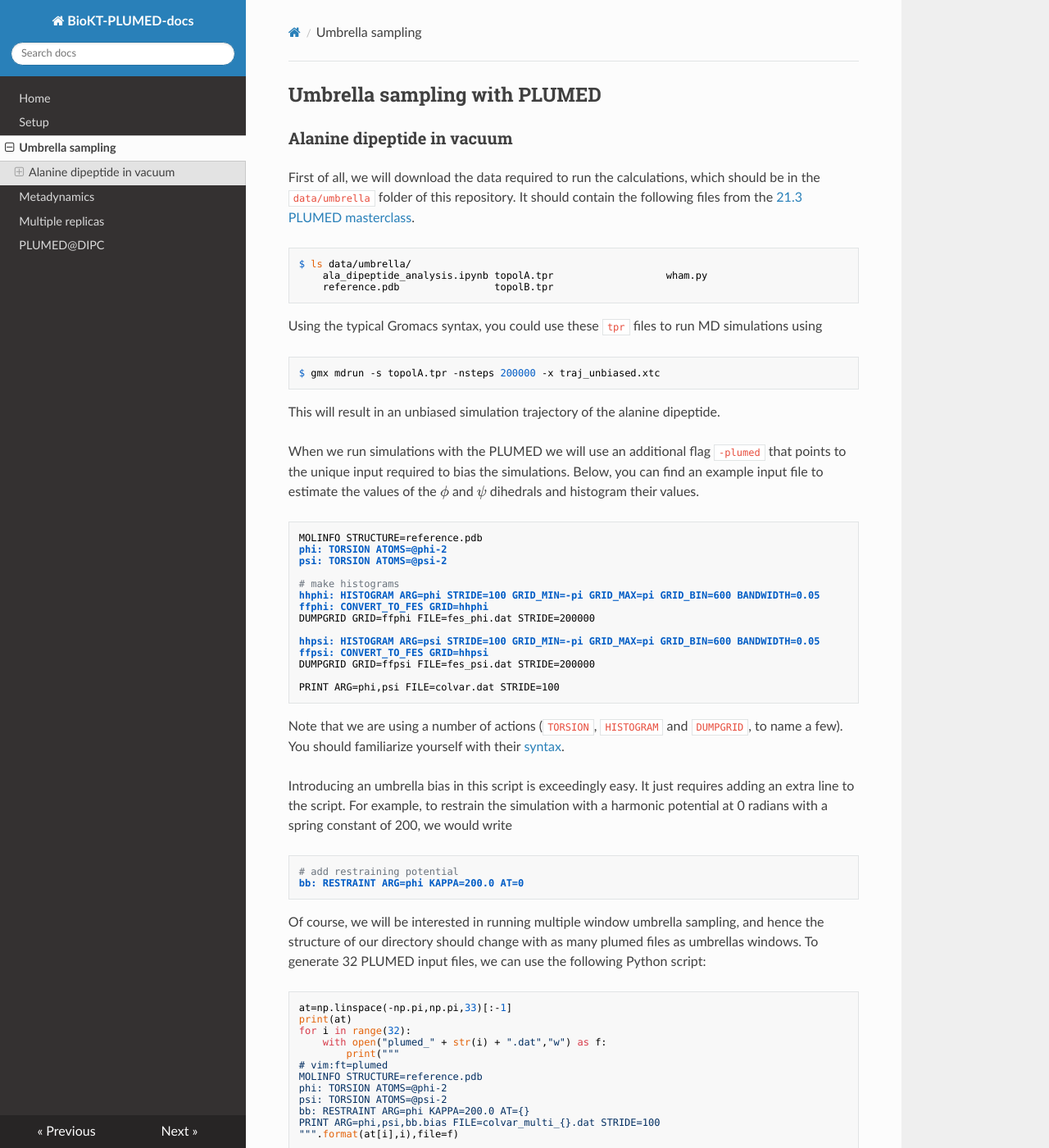
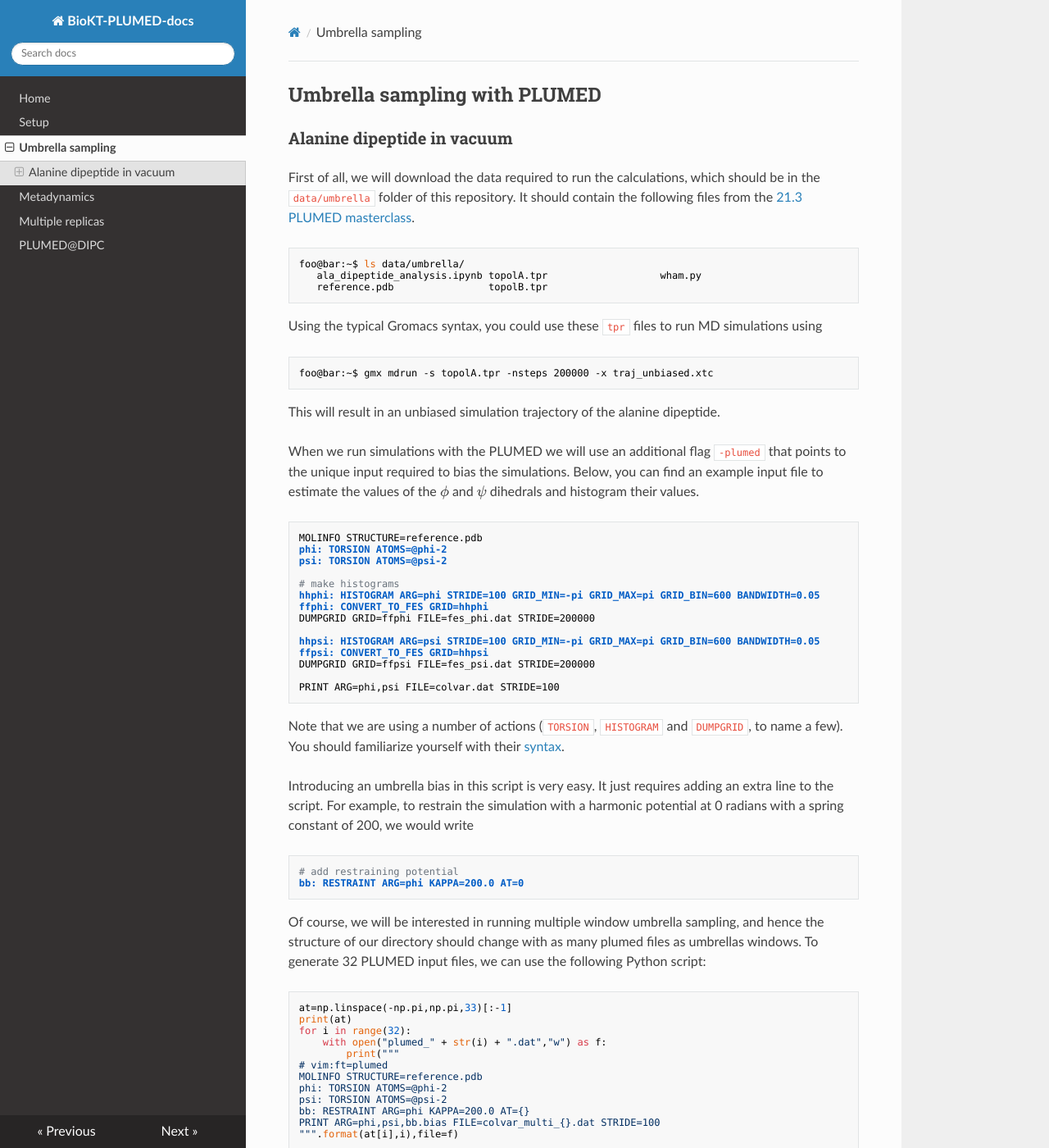
Before and after one commit to BioKT/PLUMED-docs, an MkDocs documentation site: the page built from docs/umbrella.md, in a window 1280 px wide and 1400 px high. Shown: the whole window at 82% size. Built offline with MkDocs 1.6.1, drawn with Linux system fonts in a browser that asks for light colours; nearby versions of some CDN libraries; formulas are drawn with MathJax 3; some of the changed text lies outside the part shown.

Commit message:
improves syntax in umbrella

````diff
--- a/docs/umbrella.md
+++ b/docs/umbrella.md
@@ -10,16 +10,16 @@
 should be in the `data/umbrella` folder of this repository.
 It should contain the following files from the
 [21.3 PLUMED masterclass](https://www.plumed.org/doc-v2.7/user-doc/html/masterclass-21-3.html).
-
-    $ ls data/umbrella/
-        ala_dipeptide_analysis.ipynb topolA.tpr                   wham.py
-        reference.pdb                topolB.tpr
-
+```bash
+foo@bar:~$ ls data/umbrella/
+   ala_dipeptide_analysis.ipynb topolA.tpr                   wham.py
+   reference.pdb                topolB.tpr
+```
 Using the typical Gromacs syntax, you could use these `tpr` files
 to run MD simulations using
-
-    $ gmx mdrun -s topolA.tpr -nsteps 200000 -x traj_unbiased.xtc
-
+```bash
+foo@bar:~$ gmx mdrun -s topolA.tpr -nsteps 200000 -x traj_unbiased.xtc
+```
 This will result in an unbiased simulation trajectory of the
 alanine dipeptide.
 
@@ -29,61 +29,64 @@
 estimate the values of the \\( \phi \\) and \\( \psi \\) dihedrals
 and histogram their values.
 
-    MOLINFO STRUCTURE=reference.pdb
-    phi: TORSION ATOMS=@phi-2
-    psi: TORSION ATOMS=@psi-2
+```
+MOLINFO STRUCTURE=reference.pdb
+phi: TORSION ATOMS=@phi-2
+psi: TORSION ATOMS=@psi-2
 
-    # make histograms
-    hhphi: HISTOGRAM ARG=phi STRIDE=100 GRID_MIN=-pi GRID_MAX=pi GRID_BIN=600 BANDWIDTH=0.05
-    ffphi: CONVERT_TO_FES GRID=hhphi
-    DUMPGRID GRID=ffphi FILE=fes_phi.dat STRIDE=200000
+# make histograms
+hhphi: HISTOGRAM ARG=phi STRIDE=100 GRID_MIN=-pi GRID_MAX=pi GRID_BIN=600 BANDWIDTH=0.05
+ffphi: CONVERT_TO_FES GRID=hhphi
+DUMPGRID GRID=ffphi FILE=fes_phi.dat STRIDE=200000
 
-    hhpsi: HISTOGRAM ARG=psi STRIDE=100 GRID_MIN=-pi GRID_MAX=pi GRID_BIN=600 BANDWIDTH=0.05
-    ffpsi: CONVERT_TO_FES GRID=hhpsi
-    DUMPGRID GRID=ffpsi FILE=fes_psi.dat STRIDE=200000
+hhpsi: HISTOGRAM ARG=psi STRIDE=100 GRID_MIN=-pi GRID_MAX=pi GRID_BIN=600 BANDWIDTH=0.05
+ffpsi: CONVERT_TO_FES GRID=hhpsi
+DUMPGRID GRID=ffpsi FILE=fes_psi.dat STRIDE=200000
 
-    PRINT ARG=phi,psi FILE=colvar.dat STRIDE=100
-
+PRINT ARG=phi,psi FILE=colvar.dat STRIDE=100
+```
 Note that we are using a number of actions (`TORSION`,
 `HISTOGRAM` and `DUMPGRID`, to name a few). You should
 familiarize yourself with their
 [syntax](https://www.plumed.org/doc-v2.7/user-doc/html/glossary.html).
 
-Introducing an umbrella bias in this script is exceedingly
+Introducing an umbrella bias in this script is very
 easy. It just requires adding an extra line to the script.
 For example, to restrain the simulation with a harmonic
 potential at 0 radians with a spring constant of 200,
 we would write
-
-    # add restraining potential
-    bb: RESTRAINT ARG=phi KAPPA=200.0 AT=0
+```
+# add restraining potential
+bb: RESTRAINT ARG=phi KAPPA=200.0 AT=0
+```
 
 Of course, we will be interested in running multiple
 window umbrella sampling, and hence the structure of
 our directory should change with as many plumed files
 as umbrellas windows. To generate 32 PLUMED input files,
 we can use the following Python script:
-
-    at=np.linspace(-np.pi,np.pi,33)[:-1]
-    print(at)
-    for i in range(32):
-        with open("plumed_" + str(i) + ".dat","w") as f:
-            print("""
-    # vim:ft=plumed
-    MOLINFO STRUCTURE=reference.pdb
-    phi: TORSION ATOMS=@phi-2
-    psi: TORSION ATOMS=@psi-2
-    bb: RESTRAINT ARG=phi KAPPA=200.0 AT={}
-    PRINT ARG=phi,psi,bb.bias FILE=colvar_multi_{}.dat STRIDE=100
-    """.format(at[i],i),file=f)
+```python
+at=np.linspace(-np.pi,np.pi,33)[:-1]
+print(at)
+for i in range(32):
+    with open("plumed_" + str(i) + ".dat","w") as f:
+        print("""
+# vim:ft=plumed
+MOLINFO STRUCTURE=reference.pdb
+phi: TORSION ATOMS=@phi-2
+psi: TORSION ATOMS=@psi-2
+bb: RESTRAINT ARG=phi KAPPA=200.0 AT={}
+PRINT ARG=phi,psi,bb.bias FILE=colvar_multi_{}.dat STRIDE=100
+""".format(at[i],i),file=f)
+```
 
 And then we will run the 32 simulations
-
-    $> for i in $(seq 0 1 31);
-    do
-    gmx mdrun -plumed plumed_${i}.dat -s topolA.tpr -nsteps 200000 -x traj_comp_${i}.xtc
-    done
-
+```bash
+foo@bar:~$ for i in $(seq 0 1 31)
+do
+   gmx mdrun -plumed plumed_${i}.dat -s topolA.tpr -nsteps 200000 -x traj_comp_${i}.xtc
+done
+```
 The result from this will be a dataset of 32 simulations, all
 initialized at the same conformation, but with umbrella potentials
 that will bias the sampling to different regions of conformational
@@ -91,69 +94,74 @@
 
 After completion of the runs, we must analyze the resulting
 trajectories. In order to do that we concatenate the trajectories
-
-    $ gmx trjcat -cat -f `for i in $(seq 0 1 31); do echo "traj_comp_${i}.xtc"; done` -o traj_multi_cat.xtc
-
+```bash
+foo@bar:~$ gmx trjcat -cat -f `for i in $(seq 0 1 31); do echo "traj_comp_${i}.xtc"; done` -o traj_multi_cat.xtc
+```
 Then, we analyze them using plumed driver:
-
-    $ for i in $(seq 0 1 31)
-    do
+```bash
+foo@bar:~$ for i in $(seq 0 1 31)
+do
     plumed driver --plumed plumed_${i}.dat --ixtc traj_multi_cat.xtc --trajectory-stride 100
-    done
+done
+```
 
 To visualize the output of the simulations, we can read the
 `colvar_multi_\*.dat` files and see what region of the
 Ramachandran map has been sampled by each of the runs. Using
 a Jupyter-notebook we can run the following
+```python
+import plumed
+import wham
 
+col=[]
+for i in range(32):
+    col.append(plumed.read_as_pandas("colvar_multi_" + str(i)+".dat"))
 
-    import plumed
-    import wham
-
-    col=[]
-    for i in range(32):
-        col.append(plumed.read_as_pandas("colvar_multi_" + str(i)+".dat"))
-
-    bias = np.zeros((len(col[0]["bb.bias"]),32))
-    for i in range(32):
-        bias[:,i] = col[i]["bb.bias"][-len(bias):]
-    w = wham.wham(bias,T=kBT)
-    colvar = col[0]
-    colvar["logweights"] = w["logW"]
-    plumed.write_pandas(colvar,"bias_multi.dat")
-
+bias = np.zeros((len(col[0]["bb.bias"]),32))
+for i in range(32):
+    bias[:,i] = col[i]["bb.bias"][-len(bias):]
+w = wham.wham(bias,T=kBT)
+colvar = col[0]
+colvar["logweights"] = w["logW"]
+plumed.write_pandas(colvar,"bias_multi.dat")
+```
 We then write a file called `plumed_multi.dat` to obtain
 reweighted free energy surfaces. The file should look as
 follows:
+```
+# vim:ft=plumed
+phi: READ FILE=bias_multi.dat VALUES=phi IGNORE_TIME
+psi: READ FILE=bias_multi.dat VALUES=psi IGNORE_TIME
+lw: READ FILE=bias_multi.dat VALUES=logweights IGNORE_TIME
 
-    # vim:ft=plumed
-    phi: READ FILE=bias_multi.dat VALUES=phi IGNORE_TIME
-    psi: READ FILE=bias_multi.dat VALUES=psi IGNORE_TIME
-    lw: READ FILE=bias_multi.dat VALUES=logweights IGNORE_TIME
+hhphi: HISTOGRAM ARG=phi GRID_MIN=-pi GRID_MAX=pi GRID_BIN=600 BANDWIDTH=0.05
+ffphi: CONVERT_TO_FES GRID=hhphi
+DUMPGRID GRID=ffphi FILE=fes_phi_cat.dat
 
-    hhphi: HISTOGRAM ARG=phi GRID_MIN=-pi GRID_MAX=pi GRID_BIN=600 BANDWIDTH=0.05
-    ffphi: CONVERT_TO_FES GRID=hhphi
-    DUMPGRID GRID=ffphi FILE=fes_phi_cat.dat
+hhpsi: HISTOGRAM ARG=psi GRID_MIN=-pi GRID_MAX=pi GRID_BIN=600 BANDWIDTH=0.05
+ffpsi: CONVERT_TO_FES GRID=hhpsi
+DUMPGRID GRID=ffpsi FILE=fes_psi_cat.dat
 
-    hhpsi: HISTOGRAM ARG=psi GRID_MIN=-pi GRID_MAX=pi GRID_BIN=600 BANDWIDTH=0.05
-    ffpsi: CONVERT_TO_FES GRID=hhpsi
-    DUMPGRID GRID=ffpsi FILE=fes_psi_cat.dat
+hhphir: HISTOGRAM ARG=phi GRID_MIN=-pi GRID_MAX=pi GRID_BIN=600 BANDWIDTH=0.05 LOGWEIGHTS=lw
+ffphir: CONVERT_TO_FES GRID=hhphir
+DUMPGRID GRID=ffphir FILE=fes_phi_catr.dat
 
-    hhphir: HISTOGRAM ARG=phi GRID_MIN=-pi GRID_MAX=pi GRID_BIN=600 BANDWIDTH=0.05 LOGWEIGHTS=lw
-    ffphir: CONVERT_TO_FES GRID=hhphir
-    DUMPGRID GRID=ffphir FILE=fes_phi_catr.dat
+hhpsir: HISTOGRAM ARG=psi GRID_MIN=-pi GRID_MAX=pi GRID_BIN=600 BANDWIDTH=0.05 LOGWEIGHTS=lw
+ffpsir: CONVERT_TO_FES GRID=hhpsir
+DUMPGRID GRID=ffpsir FILE=fes_psi_catr.dat
+```
+This script is again read by plumed driver, and from this program we get our outputs.
+```bash
+foo@bar:~$ plumed driver --plumed plumed_multi.dat --ixtc traj_multi_cat.xtc --trajectory-stride 100 --kt 2.4943387854
+```
 
-    hhpsir: HISTOGRAM ARG=psi GRID_MIN=-pi GRID_MAX=pi GRID_BIN=600 BANDWIDTH=0.05 LOGWEIGHTS=lw
-    ffpsir: CONVERT_TO_FES GRID=hhpsir
-    DUMPGRID GRID=ffpsir FILE=fes_psi_catr.dat
-
-This script is again read by plumed driver, and from this program we get our outputs.
-
-	plumed driver --plumed plumed_multi.dat --ixtc traj_multi_cat.xtc --trajectory-stride 100 --kt 2.4943387854
-
-In the folder where you have found the data to run these tests you can find a script that will let you plot the free energy landscapes as estimated from umbrella sampling and compare them with those from the equilibrium MD trajectory.
-Clearly, using umbrella sampling we have been able to cover much more ground for our reaction coordinates, while obtaining a very consistent PMF in the regions that actually matter.
-One of the assignments in the masterclass is to run from a different initial state, that corresponding to the `topolB.tpr` Gromacs input file.
+In the folder where you have found the data to run these tests you can find a script
+ that will let you plot the free energy landscapes as estimated from umbrella
+ sampling and compare them with those from the equilibrium MD trajectory.
+Clearly, using umbrella sampling we have been able to cover much more ground
+for our reaction coordinates, while obtaining a very consistent PMF in the
+ regions that actually matter. One of the assignments in the masterclass is to run
+from a different initial state, that corresponding to the `topolB.tpr` Gromacs input file.
 
 #### Running with multiple replicas
 Typically, if we want to do molecular simulations using umbrella sampling, we will
@@ -166,19 +174,19 @@
 
 The PLUMED input file for this type of calculation is only incrementally more complicated
 than the one used before
-
-    MOLINFO STRUCTURE=../reference.pdb
-    phi: TORSION ATOMS=@phi-2
-    psi: TORSION ATOMS=@psi-2
-    bb: RESTRAINT ARG=phi KAPPA=200.0 AT=@replicas:-3.141,-2.945,-2.748,-2.552,-2.356,-2.159,-1.963,-1.767,-1.570,-1.374,-1.178,-0.981,-0.785,-0.589,-0.392,-0.196,0.0,0.196,0.392,0.589,0.785,0.981,1.178,1.374,1.570,1.767,1.963,2.159,2.356,2.552,2.748,2.945
-    PRINT ARG=phi,psi,bb.bias FILE=../colvar_multi.dat STRIDE=100
-
+```
+MOLINFO STRUCTURE=../reference.pdb
+phi: TORSION ATOMS=@phi-2
+psi: TORSION ATOMS=@psi-2
+bb: RESTRAINT ARG=phi KAPPA=200.0 AT=@replicas:-3.141,-2.945,-2.748,-2.552,-2.356,-2.159,-1.963,-1.767,-1.570,-1.374,-1.178,-0.981,-0.785,-0.589,-0.392,-0.196,0.0,0.196,0.392,0.589,0.785,0.981,1.178,1.374,1.570,1.767,1.963,2.159,2.356,2.552,2.748,2.945
+PRINT ARG=phi,psi,bb.bias FILE=../colvar_multi.dat STRIDE=100
+```
 Note the `AT=@replicas` section in the `RESTRAINT` action. In this case, we must generate
 as many directories (here termed `run0`, `run1`, and so on), each of which will contain
 the `tpr` file. Simulations are then run using
-
-    $ mpiexec -np 32 --oversubscribe gmx_mpi mdrun -multidir run* -plumed ../plumed.dat -s topolA.tpr -replex 200 -nsteps 200000
-
+```bash
+foo@bar:~$ mpiexec -np 32 --oversubscribe gmx_mpi mdrun -multidir run* -plumed ../plumed.dat -s topolA.tpr -replex 200 -nsteps 200000
+```
 While much of the analysis will remain unchanged from the case of running each umbrella
 window independently, it is important to carefully check in the
 [demuxed trajectories](https://github.com/srnas/demux) whether
````
